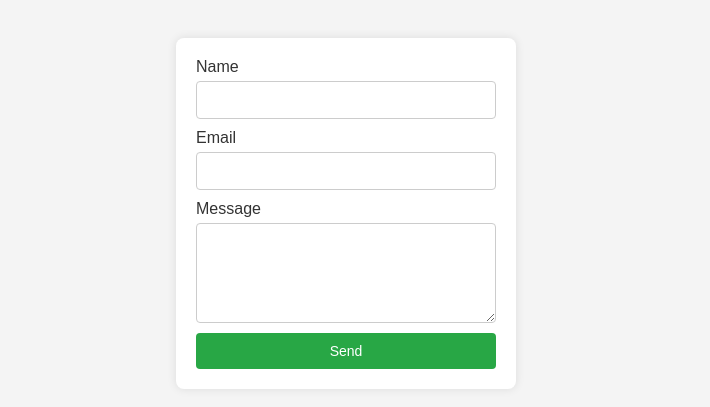
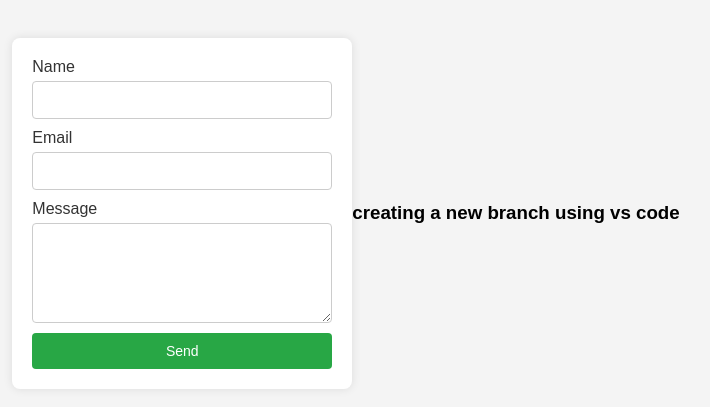
Before and after one commit to Praveenkumar0101/Contact-form, a plain HTML site: page index.html in a window 1280 px wide. Shown: the part 187-594 px from the top of the page, without its empty margins (294-1004 px from the left). Drawn offline with nearby package versions, Linux system fonts and the light colour scheme.

Commit message:
one data point added

```diff
--- a/index.html
+++ b/index.html
@@ -93,5 +93,6 @@
         <textarea name="message" required></textarea>
         <input type="submit" value="Send">
     </form>
+    <h3>creating a new branch using vs code</h3>
 </body>
 </html>
```
